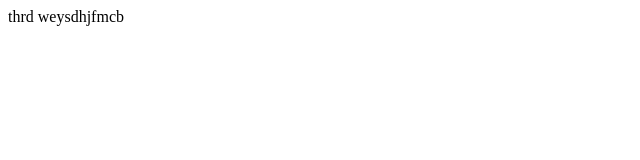
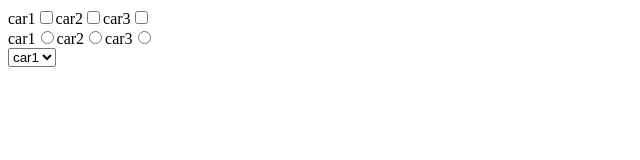
Before and after one commit to meleshel/clone, a plain HTML site: page index.html in a window 1280 px wide. Shown: the whole page, without its empty margins (0-640 px from the left). Drawn offline with Linux system fonts and the light colour scheme.

Commit message:
added a new file

```diff
--- a/index.html
+++ b/index.html
@@ -1,11 +1,57 @@
 <!DOCTYPE html>
 <html lang="en">
-<head>
-    <meta charset="UTF-8">
-    <meta name="viewport" content="width=device-width, initial-scale=1.0">
+  <head>
+    <meta charset="UTF-8" />
+    <meta http-equiv="X-UA-Compatible" content="IE=edge" />
+    <meta name="viewport" content="width=device-width, initial-scale=1.0" />
     <title>Document</title>
-</head>
-<body>
-    <div>thrd weysdhjfmcb </div>
-</body>
+
+    <script>
+      window.onload = function () {
+        let cars = ["car1", "car2", "car3"];
+
+        for (let car of cars) {
+          let label = document.createElement("label");
+          let inputE = document.createElement("input");
+
+          label.innerHTML = car;
+          inputE.setAttribute("type", "checkbox");
+          document.body.append(label);
+          document.body.append(inputE);
+
+
+        }
+           let br = document.createElement("br");
+          document.body.append(br);
+        // using radio buttons
+        for (let car of cars) {
+          let radio = document.createElement("label");
+          let input = document.createElement("input");
+
+          radio.innerHTML = car;
+          input.setAttribute("type", "radio");
+
+          document.body.append(radio);
+          document.body.append(input);
+        }
+        let br2 = document.createElement("br");
+          document.body.append(br2);
+
+        // using options
+        let option = document.createElement("select");
+        for (let car of cars) {
+
+          let input = document.createElement("option");
+
+          input.innerHTML = car;
+
+          option.append(input);
+        }
+        document.body.append(option);
+      }
+
+    </script>
+  </head>
+
+  <body></body>
 </html>
```
